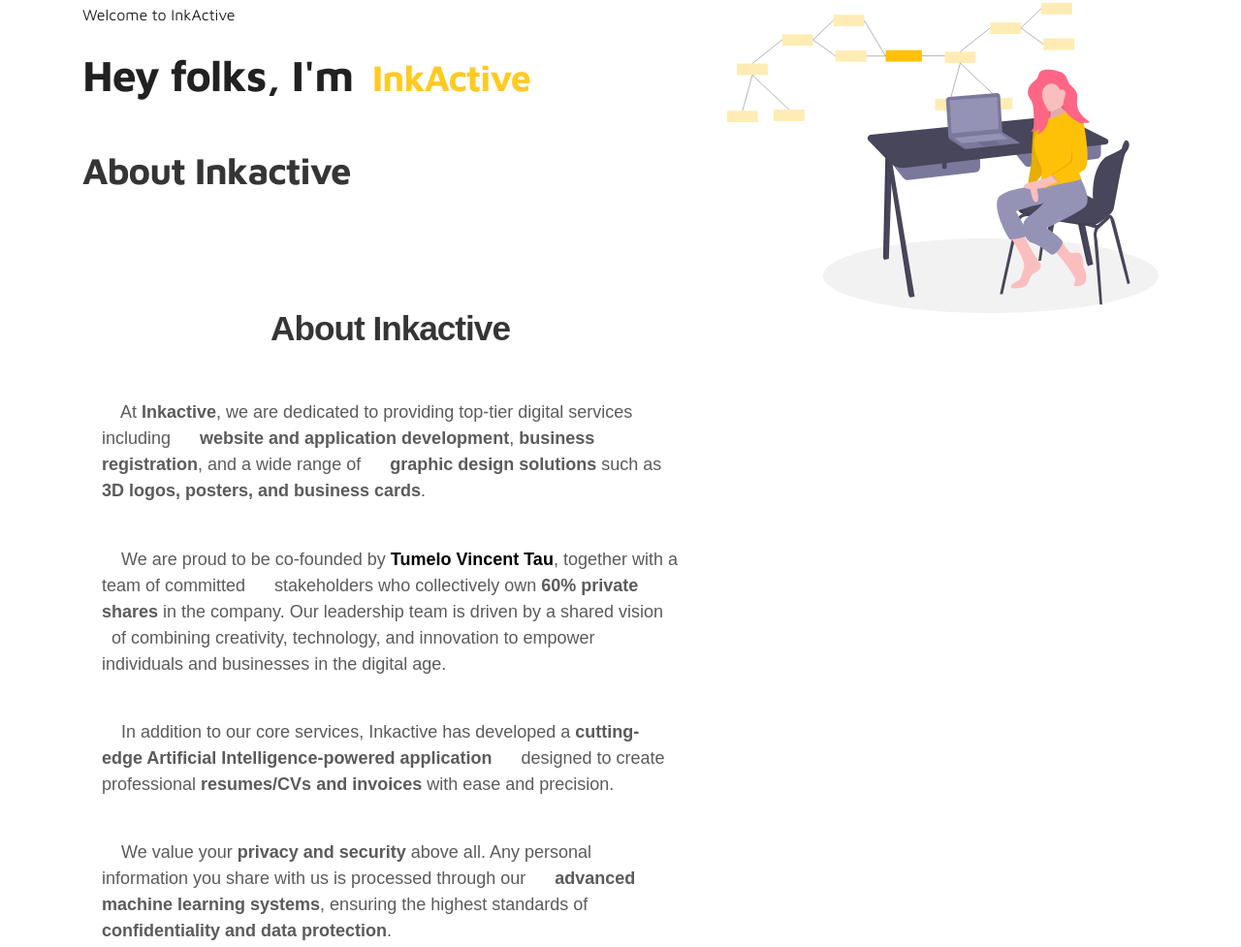
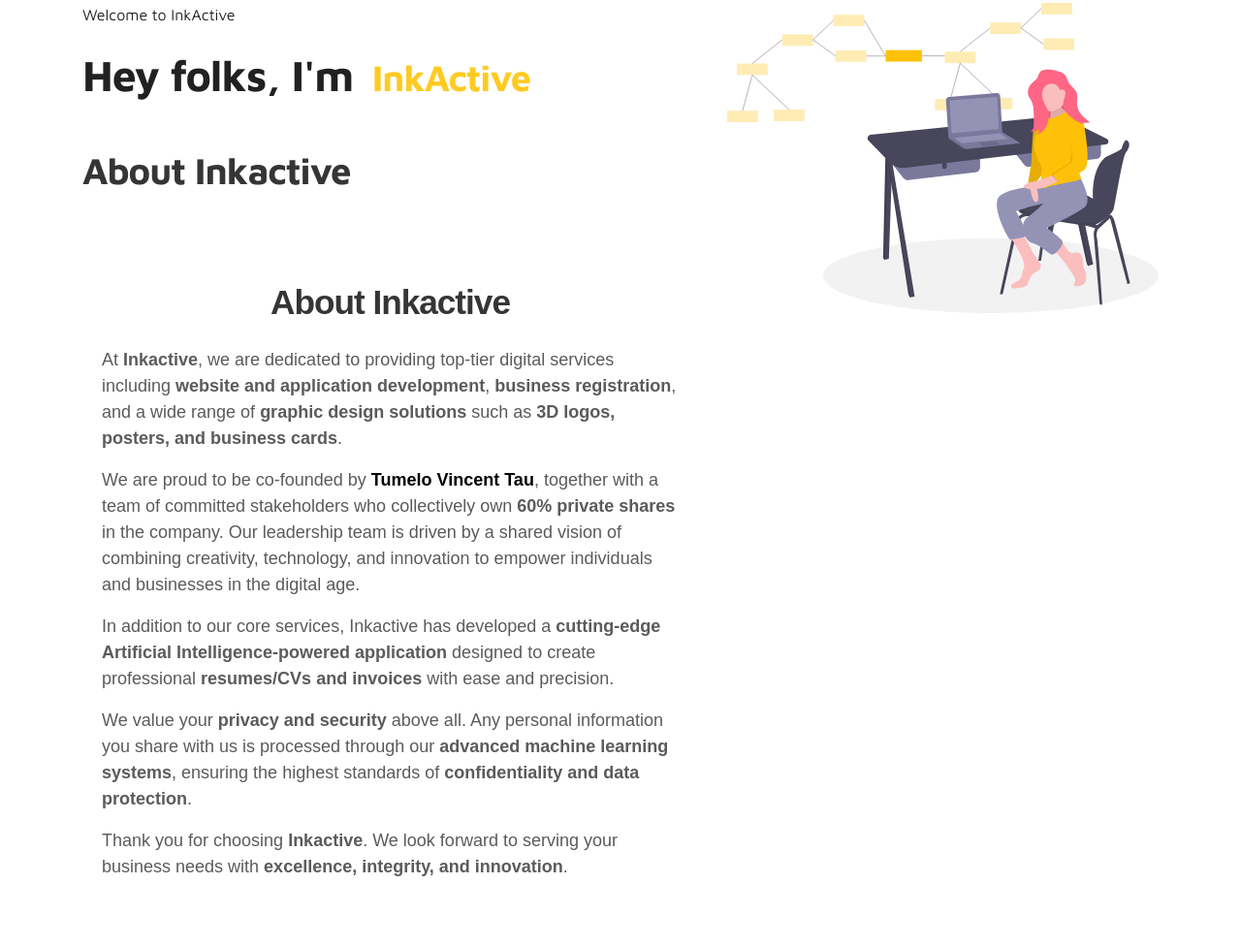
Before and after one commit to tumelovincent/inkactive, a plain HTML site: page index.html in a window 1280 px wide. Shown: the part 195-1172 px from the top of the page at 97% size. Drawn offline with Linux system fonts and the light colour scheme.

Commit message:
Update index.html

```diff
--- a/index.html
+++ b/index.html
@@ -88,38 +88,37 @@ https://www.tooplate.com/view/2115-marvel
 
 <section id="about">
   <h2>About Inkactive</h2>
-  <p> <section id="about" style="max-width:800px; margin:40px auto; padding:20px; font-family:'Poppins', Arial, sans-serif; line-height:1.7; color:#333;">
+  <p>  <section id="about" style="max-width:800px; margin:40px auto; padding:20px; font-family:'Poppins', Arial, sans-serif; line-height:1.8; color:#333; text-align:left;">
   <h2 style="font-size:2.2em; font-weight:700; text-align:center; margin-bottom:25px;">About Inkactive</h2>
 
-  <p>
+  <p style="text-align:left;">
     At <strong>Inkactive</strong>, we are dedicated to providing top-tier digital services including
     <strong>website and application development</strong>, <strong>business registration</strong>, and a wide range of
     <strong>graphic design solutions</strong> such as <strong>3D logos, posters, and business cards</strong>.
   </p>
 
-  <p>
+  <p style="text-align:left;">
     We are proud to be co-founded by <strong style="color:#000;">Tumelo Vincent Tau</strong>, together with a team of committed
     stakeholders who collectively own <strong>60% private shares</strong> in the company. Our leadership team is driven by a shared vision
     of combining creativity, technology, and innovation to empower individuals and businesses in the digital age.
   </p>
 
-  <p>
+  <p style="text-align:left;">
     In addition to our core services, Inkactive has developed a <strong>cutting-edge Artificial Intelligence-powered application</strong>
     designed to create professional <strong>resumes/CVs and invoices</strong> with ease and precision.
   </p>
 
-  <p>
+  <p style="text-align:left;">
     We value your <strong>privacy and security</strong> above all. Any personal information you share with us is processed through our
     <strong>advanced machine learning systems</strong>, ensuring the highest standards of <strong>confidentiality and data protection</strong>.
   </p>
 
-  <p>
+  <p style="text-align:left;">
     Thank you for choosing <strong>Inkactive</strong>. We look forward to serving your business needs with
     <strong>excellence, integrity, and innovation</strong>.
   </p>
-</section
-  </p>
-</section>     </p>
+        </section>
+
                        </p>
                         </div>
 
```
Lines whose indentation alone changed are shown as unchanged.
